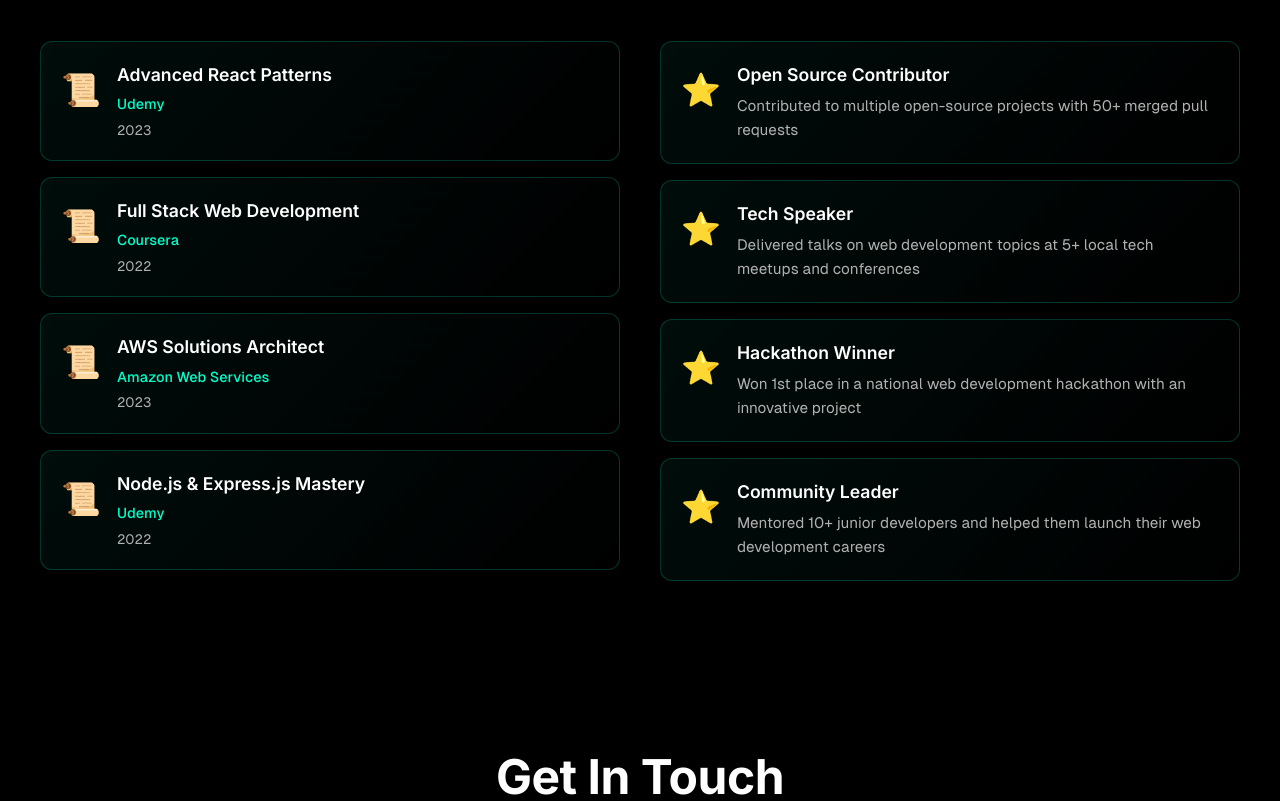
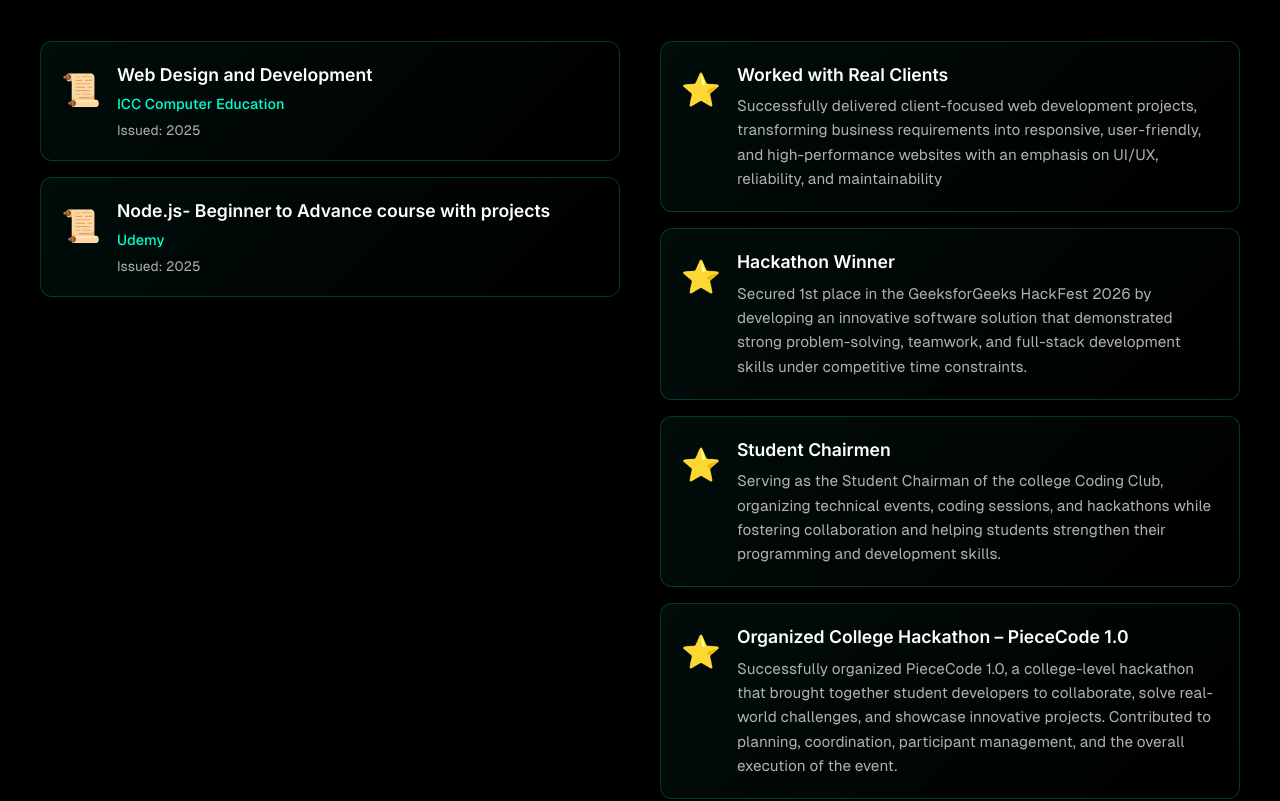
Before and after one commit to Mudit-tyagi-dev/Portfolio, a React (Vite) app: page / in a window 1280 px wide. Shown: the part 5980-6781 px from the top of the page. Built offline with nearby package versions, Linux system fonts and the light colour scheme; a web font is replaced by a local one.

Commit message:
feat: update certifications and achievements section

```diff
--- a/src/Components/Certifications/Certifications.css
+++ b/src/Components/Certifications/Certifications.css
@@ -16,7 +16,7 @@
   text-align: center;
   color: white;
   margin-bottom: 60px;
-  font-weight: 700;
+  font-weight: 500;
 }
 
 .cert-grid {
--- a/src/Components/Certifications/Certifications.jsx
+++ b/src/Components/Certifications/Certifications.jsx
@@ -6,55 +6,59 @@ function Certifications() {
   const certifications = [
     {
       id: 1,
-      title: "Advanced React Patterns",
-      issuer: "Udemy",
-      date: "2023",
+      title: "Web Design and Development",
+      issuer: "ICC Computer Education",
+      date: " Issued: 2025",
       credential: "Certificate",
     },
     {
       id: 2,
-      title: "Full Stack Web Development",
-      issuer: "Coursera",
-      date: "2022",
+      title: "Node.js- Beginner to Advance course with projects",
+      issuer: "Udemy",
+      date: " Issued: 2025",
       credential: "Certificate",
     },
-    {
-      id: 3,
-      title: "AWS Solutions Architect",
-      issuer: "Amazon Web Services",
-      date: "2023",
-      credential: "Certificate",
-    },
-    {
-      id: 4,
-      title: "Node.js & Express.js Mastery",
-      issuer: "Udemy",
-      date: "2022",
-      credential: "Certificate",
-    },
+    // {
+    //   id: 3,
+    //   title: "AWS Solutions Architect",
+    //   issuer: "Amazon Web Services",
+    //   date: "2023",
+    //   credential: "Certificate",
+    // },
+    // {
+    //   id: 4,
+    //   title: "Node.js & Express.js Mastery",
+    //   issuer: "Udemy",
+    //   date: "2022",
+    //   credential: "Certificate",
+    // },
   ];
 
   const achievements = [
     {
       id: 1,
-      title: "Open Source Contributor",
-      description: "Contributed to multiple open-source projects with 50+ merged pull requests",
+      title: " Worked with Real Clients",
+      description: "Successfully delivered client-focused web development projects, transforming business requirements into responsive, user-friendly, and high-performance websites with an emphasis on UI/UX, reliability, and maintainability",
     },
-    {
+     {
       id: 2,
-      title: "Tech Speaker",
-      description: "Delivered talks on web development topics at 5+ local tech meetups and conferences",
+      title: "Hackathon Winner",
+      description:
+        "Secured 1st place in the GeeksforGeeks HackFest 2026 by developing an innovative software solution that demonstrated strong problem-solving, teamwork, and full-stack development skills under competitive time constraints.",
     },
     {
       id: 3,
-      title: "Hackathon Winner",
-      description: "Won 1st place in a national web development hackathon with an innovative project",
+      title: "Student Chairmen",
+      description:
+        "Serving as the Student Chairman of the college Coding Club, organizing technical events, coding sessions, and hackathons while fostering collaboration and helping students strengthen their programming and development skills.",
     },
     {
       id: 4,
-      title: "Community Leader",
-      description: "Mentored 10+ junior developers and helped them launch their web development careers",
+      title: "Organized College Hackathon – PieceCode 1.0",
+      description:
+        "Successfully organized PieceCode 1.0, a college-level hackathon that brought together student developers to collaborate, solve real-world challenges, and showcase innovative projects. Contributed to planning, coordination, participant management, and the overall execution of the event.",
     },
+
   ];
 
   const containerVariants = {
@@ -157,7 +161,9 @@ function Certifications() {
                   <div className="achievement-icon">⭐</div>
                   <div className="achievement-content">
                     <h3 className="achievement-title">{achievement.title}</h3>
-                    <p className="achievement-description">{achievement.description}</p>
+                    <p className="achievement-description">
+                      {achievement.description}
+                    </p>
                   </div>
                 </motion.div>
               ))}
```
